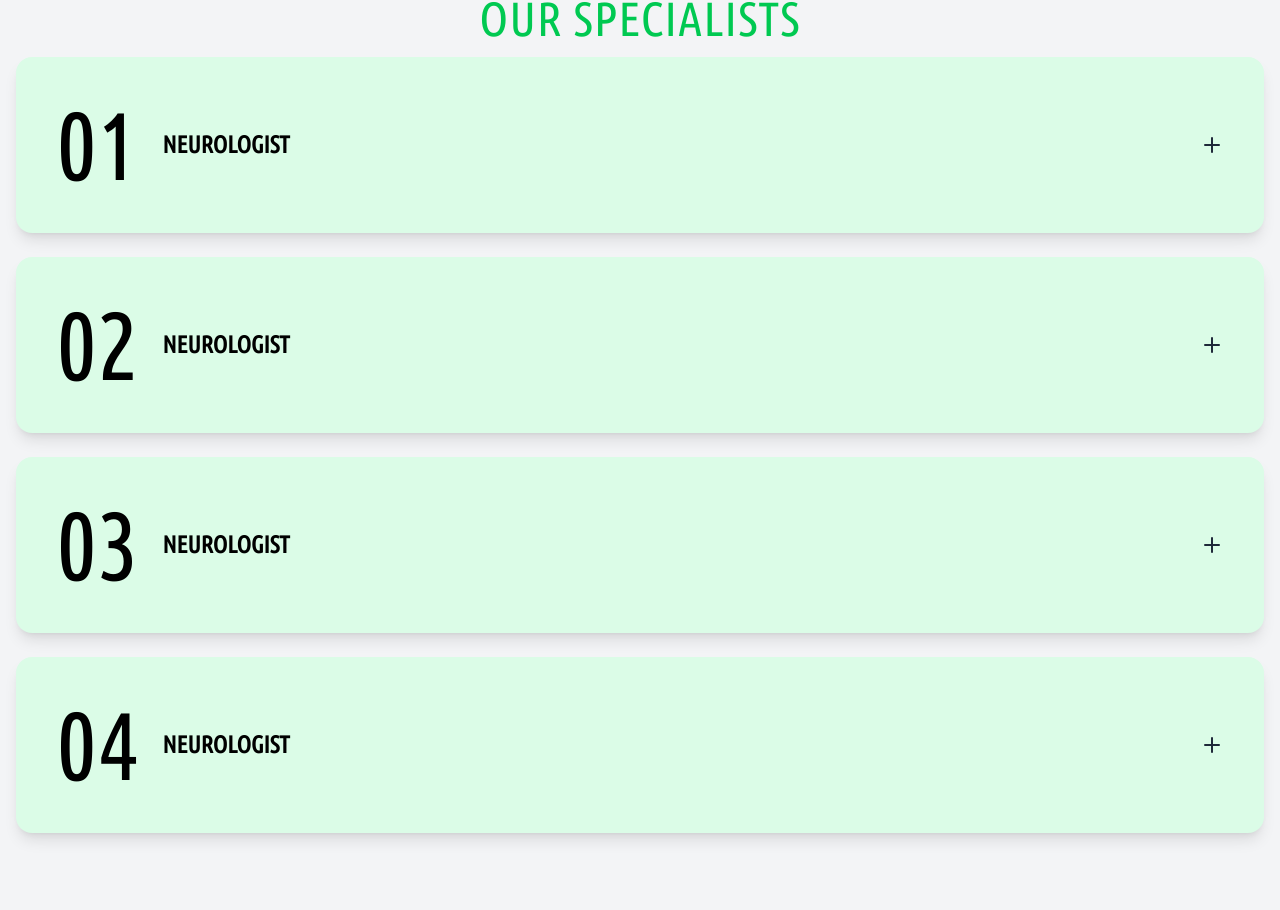
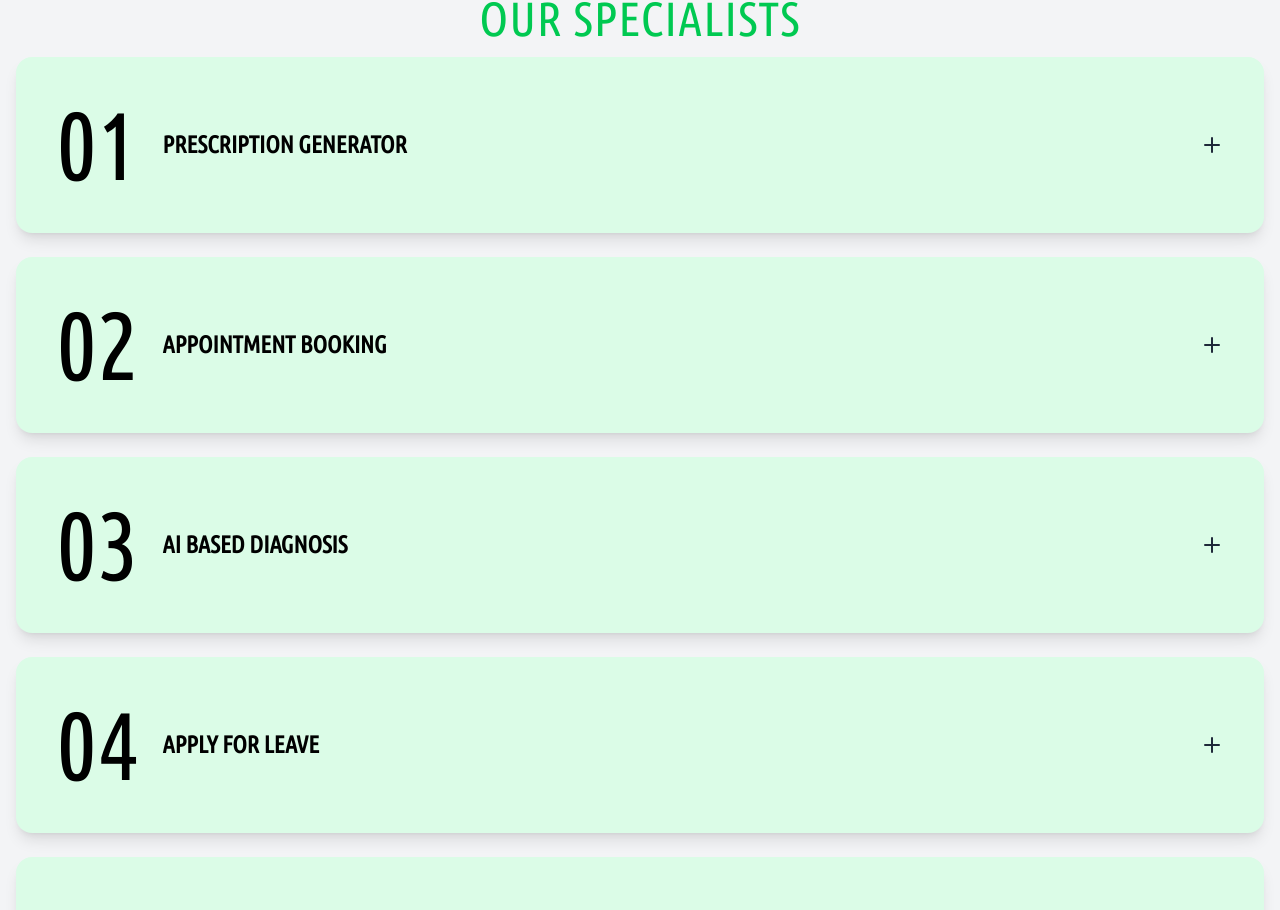
Before and after one commit to kanishkapan/ArogyaVault, a React (Vite) app in the folder Frontend/: page / in a window 1280 px wide. Shown: the part 1435-2345 px from the top of the page. Built offline with nearby package versions, Linux system fonts and the light colour scheme.

Commit message:
ui improved

```diff
--- a/Frontend/src/components/HomePage/SpecialistCard.jsx
+++ b/Frontend/src/components/HomePage/SpecialistCard.jsx
@@ -7,10 +7,12 @@ export default function SpecialistCard() {
   const [openIndex, setOpenIndex] = useState(null);
 
   const specialists = [
-    { id: 1, title: "NEUROLOGIST" },
-    { id: 2, title: "NEUROLOGIST" },
-    { id: 3, title: "NEUROLOGIST" },
-    { id: 4, title: "NEUROLOGIST" },
+    { id: 1, title: "PRESCRIPTION GENERATOR" },
+    { id: 2, title: "APPOINTMENT BOOKING " },
+    { id: 3, title: "AI BASED DIAGNOSIS  " },
+    { id: 4, title: "APPLY FOR LEAVE " },
+    { id: 5, title: "MEDICAL CERTFICATE  " },
+    { id: 4, title: "TALK WITH AI  " },
   ];
 
   return (
```
